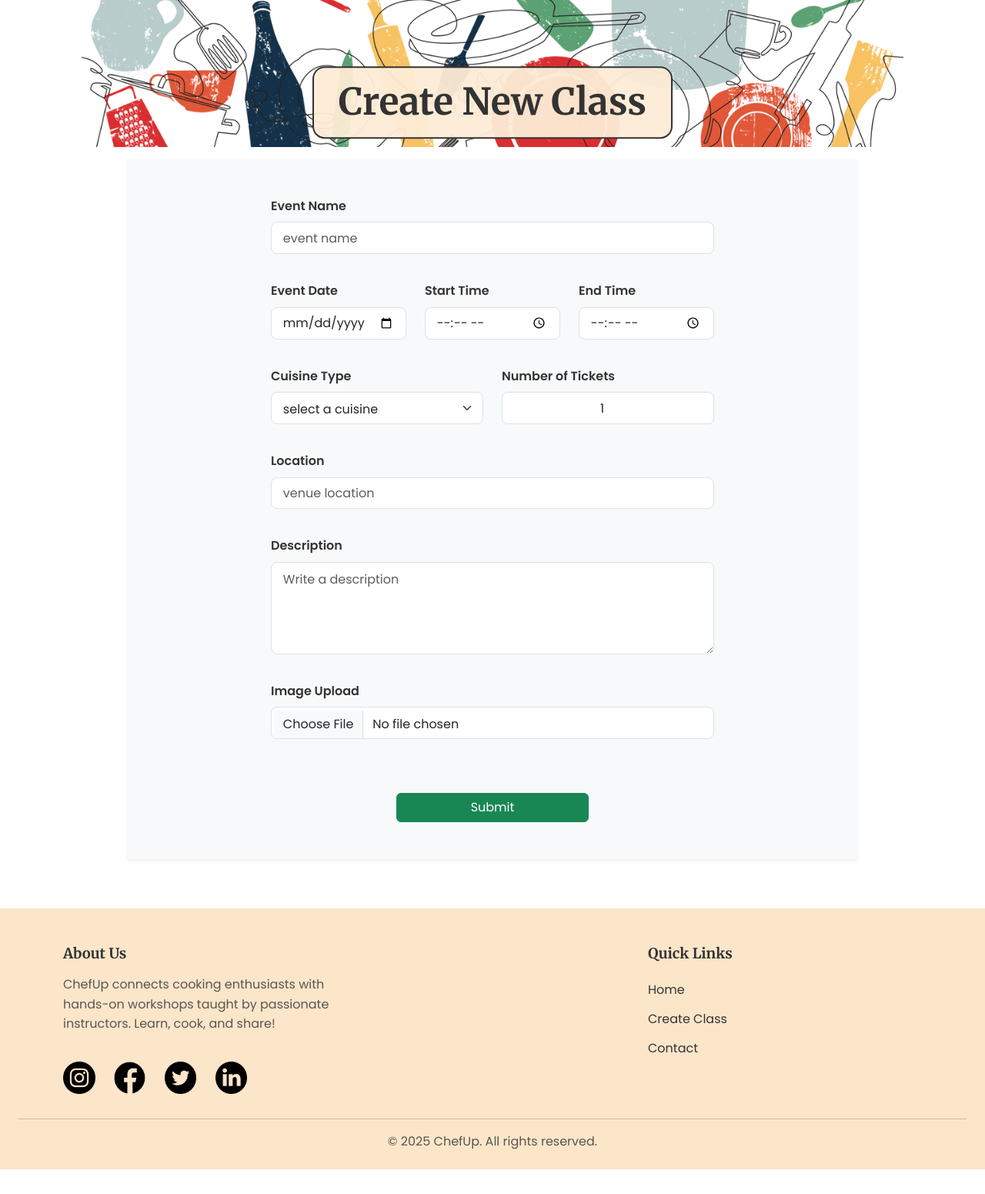
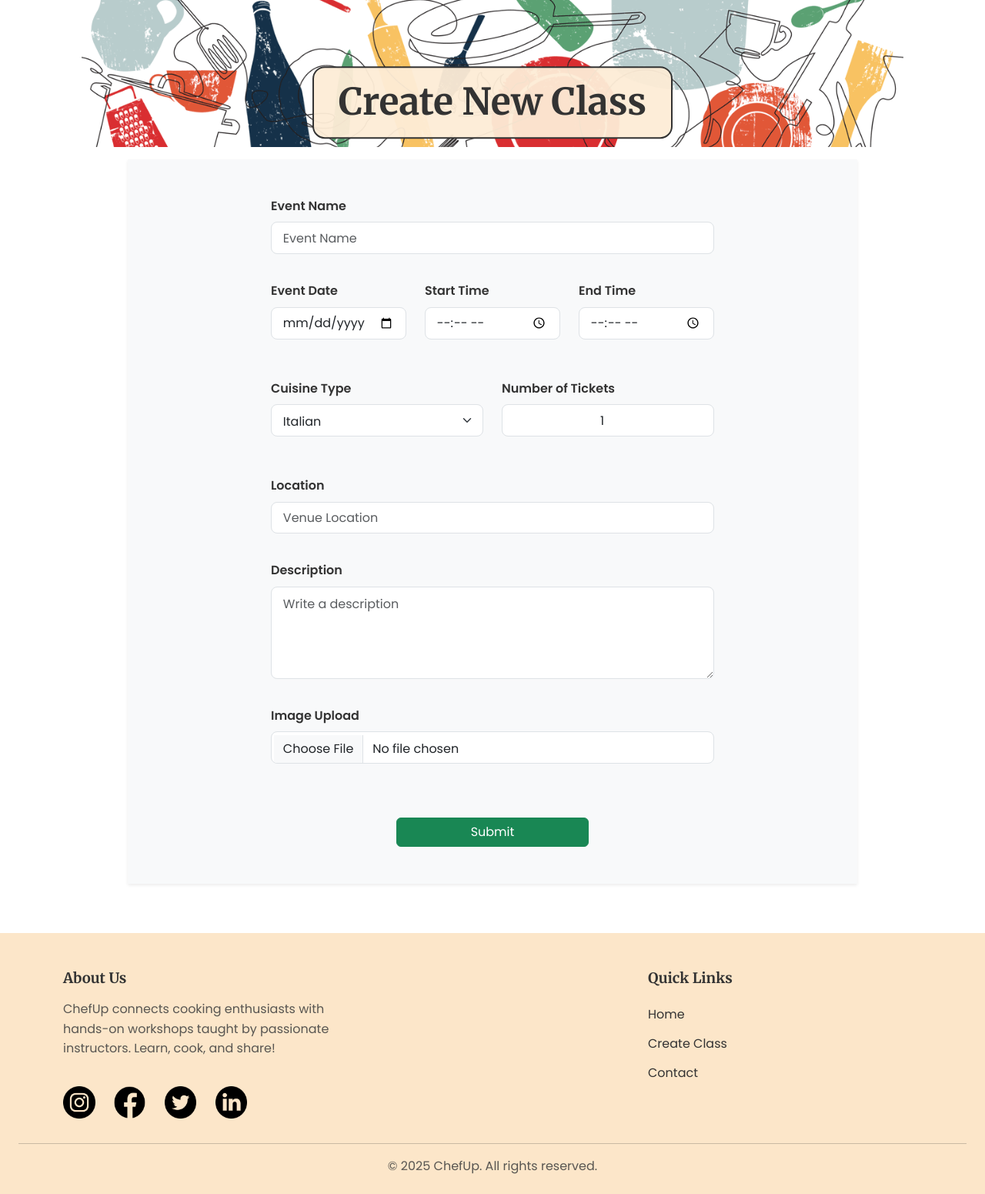
Before and after one commit to anhduongnguyen/a3_group17, a Flask app: page /create-event in a window 1280 px wide. Shown: the part 70-1621 px from the top of the page at 77% size. Before the commit the page ends 1589 px from the top, so only its background shows below. Run offline with Flask 3, Linux system fonts and the light colour scheme; some libraries are stand-ins or nearby versions.

Commit message:
added form function

```diff
--- a/ChefUp/forms.py
+++ b/ChefUp/forms.py
@@ -1,7 +1,7 @@
 from flask_wtf import FlaskForm
 from wtforms.fields import TextAreaField, SubmitField, StringField, PasswordField
 from wtforms.validators import InputRequired, Length, Email, EqualTo
-
+from wtforms.fields import  DateField, TimeField, IntegerField, SelectField, FileField
 # creates the login information
 class LoginForm(FlaskForm):
     user_name=StringField("User Name", validators=[InputRequired('Enter user name')])
@@ -19,3 +19,21 @@ class RegisterForm(FlaskForm):
 
     # submit button
     submit = SubmitField("Register")
+
+
+
+# this is the form for creating a event
+class EventForm(FlaskForm):
+    event_name = StringField("Event Name", validators=[InputRequired(), Length(max=60)])
+    event_date = DateField("Event Date", validators=[InputRequired()], format='%Y-%m-%d')
+    start_time = TimeField("Start Time", validators=[InputRequired()])
+    end_time = TimeField("End Time", validators=[InputRequired()])
+    cuisine_type = SelectField("Cuisine Type", choices=[
+        ('Italian', 'Italian'), ('Japanese', 'Japanese'), ('Mexican', 'Mexican'),
+        ('Korean', 'Korean'), ('Vietnamese', 'Vietnamese'), ('Thai', 'Thai'),
+        ('Indian', 'Indian'), ('Chinese', 'Chinese'), ('Other', 'Other')], validators=[InputRequired()])
+    tickets = IntegerField("Number of Tickets", validators=[InputRequired()], default=1)
+    location = StringField("Location", validators=[InputRequired(), Length(max=200)])
+    description = TextAreaField("Description", validators=[InputRequired()])
+    image = FileField("Image Upload")
+    submit = SubmitField("Submit")
--- a/ChefUp/templates/create-event.html
+++ b/ChefUp/templates/create-event.html
@@ -41,7 +41,7 @@
     <!-- Hero Banner -->
     <div class="container position-relative text-center">
       <div class="container abstract-banner">
-        <img src="static/img/abstractbanner.png" alt="Decorative Image">
+        <img src="{{ url_for('static', filename='img/abstractbanner.png') }}" alt="Decorative Image">
       </div>
       <h1 class="abstract-title">Create New Class</h1>
     </div>
@@ -49,77 +49,66 @@
     <!-- Form -->
     <div class="bg-light shadow-sm py-5 px-4 create-event-form">
       <div class="row justify-content-center">
-        <div class="col-lg-6 col-md-8">
+        <div class="col-md-8 col-lg-6">
+          <form method="POST" enctype="multipart/form-data">
+            {{ form.hidden_tag() }}
 
-          <form>
-            <div class="">
+            <div class="mb-3">
               <label class="form-label"><strong>Event Name</strong></label>
-              <input type="text" class="form-control" placeholder="event name" required>
+              {{ form.event_name(class="form-control", placeholder="Event Name") }}
             </div>
 
             <div class="row">
-              <div class="col-md-4 ">
+              <div class="col-md-4 mb-3">
                 <label class="form-label"><strong>Event Date</strong></label>
-                <input type="date" class="form-control" required>
+                {{ form.event_date(class="form-control") }}
               </div>
 
-              <div class="col-md-4">
+              <div class="col-md-4 mb-3">
                 <label class="form-label"><strong>Start Time</strong></label>
-                <input type="time" class="form-control" required>
+                {{ form.start_time(class="form-control") }}
               </div>
 
-              <div class="col-md-4 ">
+              <div class="col-md-4 mb-3">
                 <label class="form-label"><strong>End Time</strong></label>
-                <input type="time" class="form-control" required>
+                {{ form.end_time(class="form-control") }}
               </div>
             </div>
 
             <div class="row">
-              <div class="col-md-6 ">
+              <div class="col-md-6 mb-3">
                 <label class="form-label"><strong>Cuisine Type</strong></label>
-                <select class="form-select form-control" required>
-                  <option selected disabled>select a cuisine</option>
-                  <option>Italian</option>
-                  <option>Japanese</option>
-                  <option>Italian</option>
-                  <option>Japanese</option>
-                  <option>Mexican</option>
-                  <option>Korean</option>
-                  <option>Vietnamese</option>
-                  <option>Thai</option>
-                  <option>Indian</option>
-                  <option>Chinese</option>
-                  <option>Other</option>
-                </select>
+                {{ form.cuisine_type(class="form-select form-control") }}
               </div>
 
-              <div class="col-md-6 ">
+              <div class="col-md-6 mb-3">
                 <label class="form-label"><strong>Number of Tickets</strong></label>
-                <input type="number" class="form-control text-center" value="1" min="1">
+                {{ form.tickets(class="form-control text-center") }}
               </div>
             </div>
 
-            <div class="">
+            <div class="mb-3">
               <label class="form-label"><strong>Location</strong></label>
-              <input type="text" class="form-control" placeholder="venue location" required>
+              {{ form.location(class="form-control", placeholder="Venue Location") }}
             </div>
 
-            <div class="">
+            <div class="mb-3">
               <label class="form-label"><strong>Description</strong></label>
-              <textarea class="form-control event-desc" rows="3" placeholder="Write a description" required></textarea>
+              {{ form.description(class="form-control event-desc", rows="3", placeholder="Write a description") }}
             </div>
 
-            <div class="">
+            <div class="mb-3">
               <label class="form-label"><strong>Image Upload</strong></label>
-              <input type="file" class="form-control">
+              {{ form.image(class="form-control") }}
             </div>
 
             <div class="d-flex justify-content-center">
-              <button type="submit" class="btn btn-success submit-button">Submit</button>
+              {{ form.submit(class="btn btn-success submit-button") }}
             </div>
           </form>
         </div>
       </div>
+    </div>
 
   </main>
 
--- a/ChefUp/views.py
+++ b/ChefUp/views.py
@@ -1,14 +1,39 @@
-from flask import Blueprint, render_template
+from flask import Blueprint, render_template, request, flash, redirect, url_for
+from .forms import EventForm
+from .models import Event, CreateEvent
+from . import db
 
 main_bp = Blueprint('main', __name__)
 
 @main_bp.route('/')
 def index():
-    return render_template('index.html')
+    # Fetch all events from the CreateEvent table
+    events = CreateEvent.query.order_by(CreateEvent.date).all()
+    return render_template('index.html', events=events)
 
-@main_bp.route('/create-event')
+@main_bp.route('/create-event', methods=['GET', 'POST'])
 def create_event():
-    return render_template('create-event.html')
+    form = EventForm()
+    if form.validate_on_submit():
+        new_event = CreateEvent(
+            title=form.event_name.data,
+            description=form.description.data,
+            date=form.event_date.data,
+            start_time=form.start_time.data,
+            end_time=form.end_time.data,
+            cuisine=form.cuisine_type.data,
+            tickets=form.tickets.data,
+            location=form.location.data,
+            image=form.image.data.filename if form.image.data else None
+        )
+
+
+        db.session.add(new_event)
+        db.session.commit()
+        #put u back on the home page to see the new event
+        return redirect(url_for('main.index'))
+
+    return render_template('create-event.html', form=form)
 
 @main_bp.route('/booking-history')
 def booking_history():
```
Also changed, not shown: ChefUp/models.py (+14 -0 lines), ChefUp/templates/index.html (+7 -5 lines).
